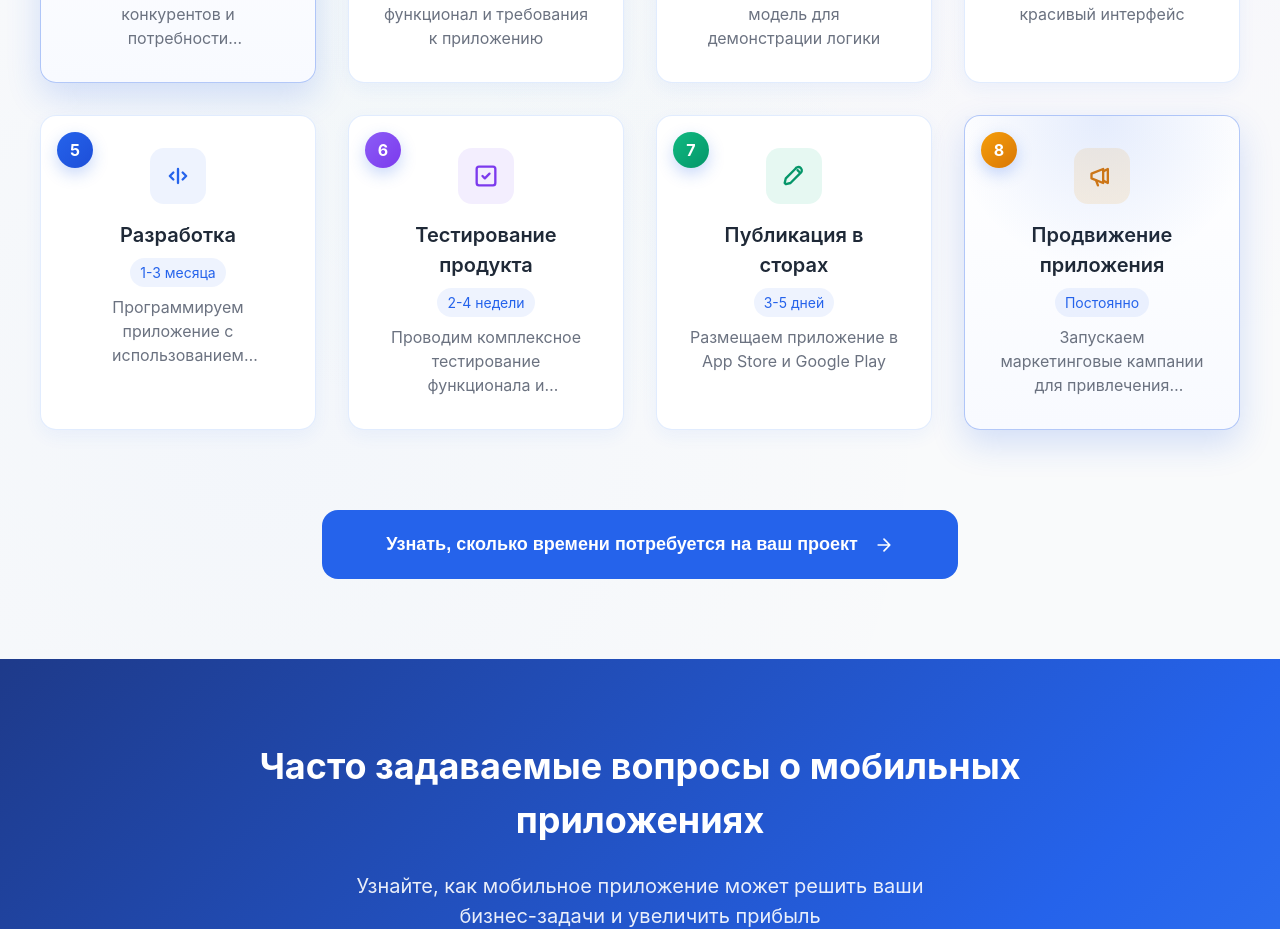
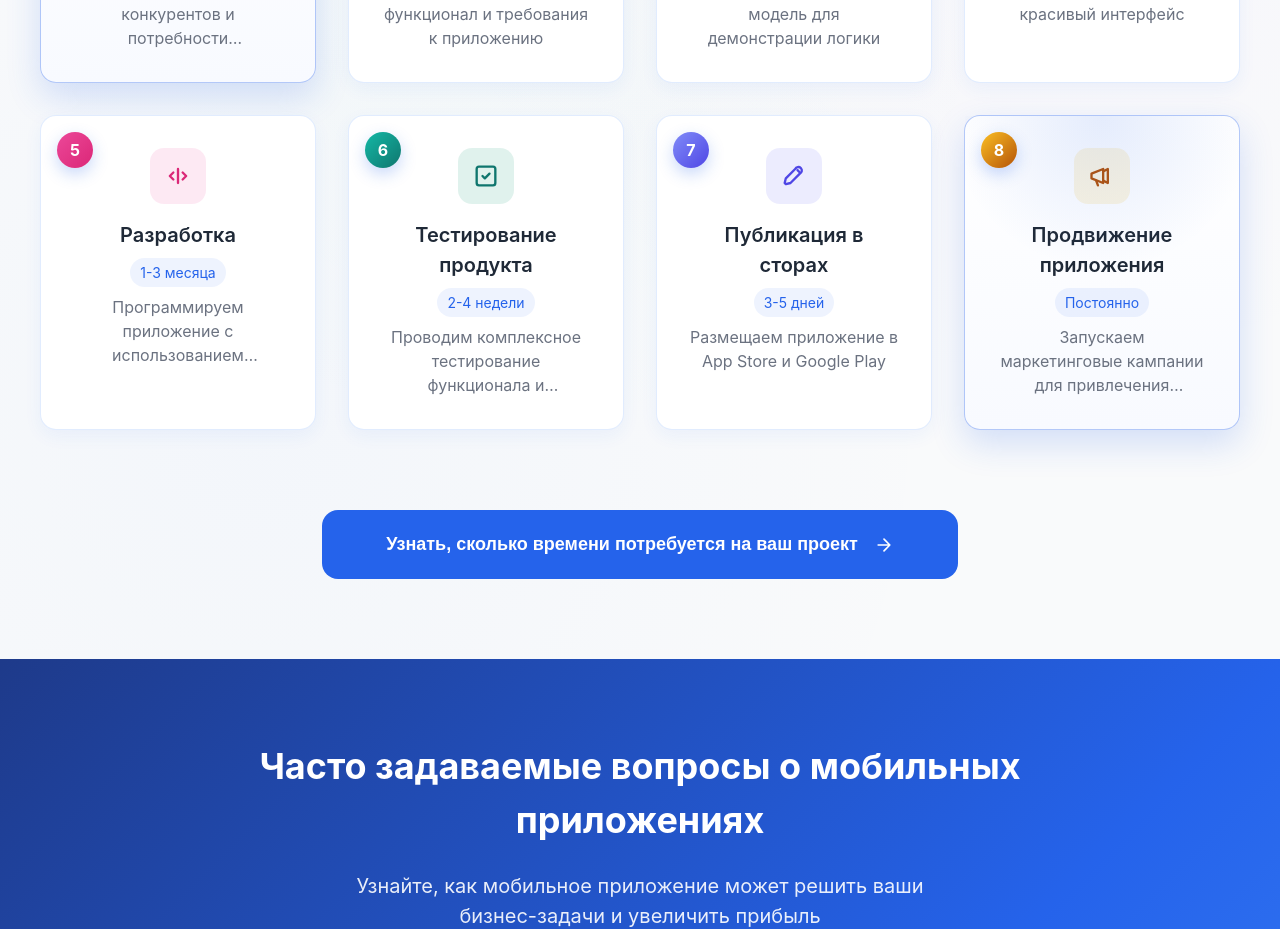
Before and after one commit to MarkZhukovskiy/Studio, a React (Create React App) app: page / in a window 1280 px wide. Shown: the part 6520-7449 px from the top of the page. Built offline with nearby package versions, Linux system fonts and the light colour scheme; the HTML template or start-up script is replaced by a standard one.

Commit message:
feat(stages): уникальные цвета для этапов 5–8; фиксация маппинга variant1–8

```diff
--- a/src/components/DevelopmentStages/DevelopmentStages.jsx
+++ b/src/components/DevelopmentStages/DevelopmentStages.jsx
@@ -181,7 +181,7 @@ const DevelopmentStages = ({ data, onOpenModal }) => {
               <li
                 key={step.id}
                 ref={(el) => { cardRefs.current[index] = el; }}
-                className={`${styles.stepCard} ${index === 0 || index === arr.length - 1 ? styles.stepCardAccent : ''} ${styles[`variant${(index % 4) + 1}`]}`}
+                className={`${styles.stepCard} ${index === 0 || index === arr.length - 1 ? styles.stepCardAccent : ''} ${styles[`variant${(index % 8) + 1}`]}`}
                 role="listitem"
                 aria-label={`Этап ${index + 1}: ${step.title}. Срок: ${step.duration || ''}`}
                 data-step={index + 1}
--- a/src/components/DevelopmentStages/DevelopmentStages.module.css
+++ b/src/components/DevelopmentStages/DevelopmentStages.module.css
@@ -552,3 +552,16 @@
 
 .variant4 .stepIcon { background: rgba(245, 158, 11, 0.12); color: #D97706; }
 .variant4 .stepBadge { background: linear-gradient(135deg, #F59E0B, #D97706); }
+
+/* New variants for steps 5-8 */
+.variant5 .stepIcon { background: rgba(236, 72, 153, 0.12); color: #DB2777; }
+.variant5 .stepBadge { background: linear-gradient(135deg, #EC4899, #DB2777); }
+
+.variant6 .stepIcon { background: rgba(5, 150, 105, 0.12); color: #0F766E; }
+.variant6 .stepBadge { background: linear-gradient(135deg, #14B8A6, #0F766E); }
+
+.variant7 .stepIcon { background: rgba(99, 102, 241, 0.12); color: #4F46E5; }
+.variant7 .stepBadge { background: linear-gradient(135deg, #818CF8, #4F46E5); }
+
+.variant8 .stepIcon { background: rgba(234, 179, 8, 0.12); color: #B45309; }
+.variant8 .stepBadge { background: linear-gradient(135deg, #FBBF24, #B45309); }
```
